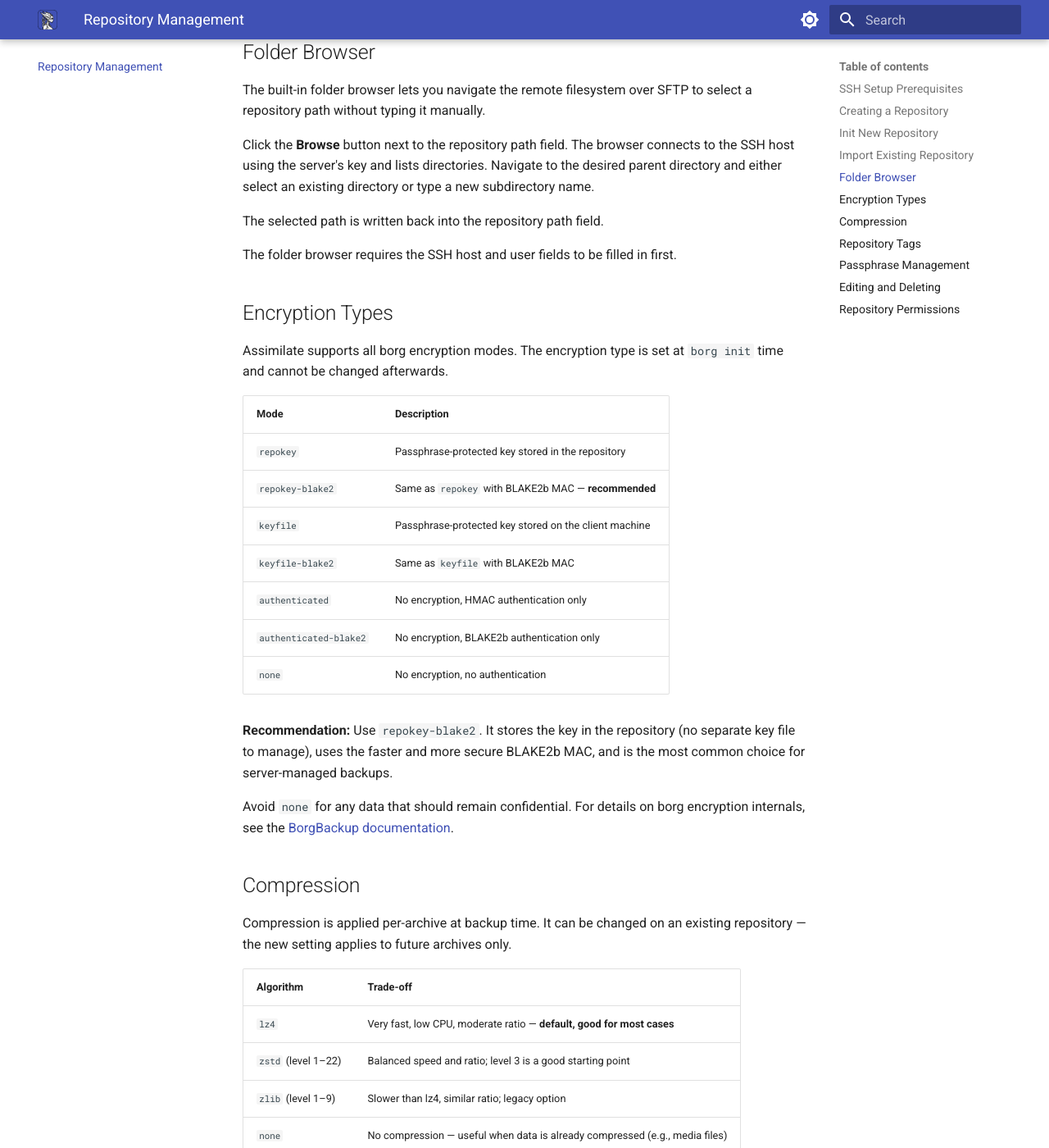
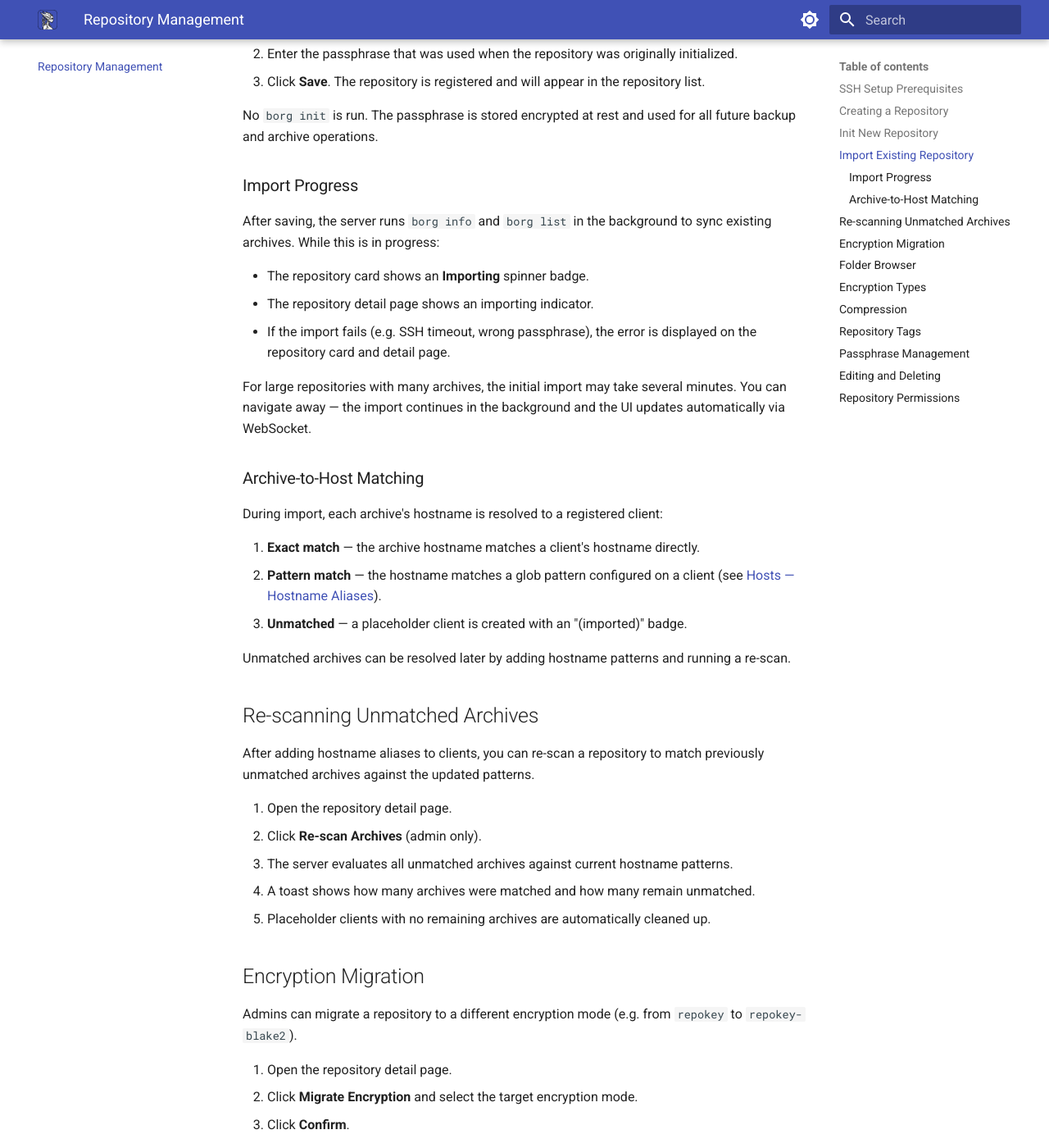
Before and after one commit to alexmohr/assimilate, an MkDocs documentation site: the page built from docs/repositories.md, in a window 1280 px wide and 1400 px high, scrolled down 2814 px. Shown: the whole window at 82% size. Built offline with MkDocs 1.6.1 and Material for MkDocs 9.7.7, drawn with Linux system fonts in a browser that asks for light colours; some of the changed text lies outside the part shown.

Commit message:
docs: update hosts, archives, and repositories pages with new features
- Add Hostname Aliases and Merge Client sections to hosts.md
- Update archives.md with Size column and sortable/filterable table
- Add Import Progress, Re-scan, and Encryption Migration to repositories.md
- Refresh screenshots for hosts, host-detail, archives, repo-detail, repositories

```diff
--- a/docs/repositories.md
+++ b/docs/repositories.md
@@ -65,6 +65,55 @@ Use this path when a borg repository already exists at the remote path and you w
 3. Click **Save**. The repository is registered and will appear in the repository list.
 
 No `borg init` is run. The passphrase is stored encrypted at rest and used for all future backup and archive operations.
+
+### Import Progress
+
+After saving, the server runs `borg info` and `borg list` in the background to sync existing archives. While this is in progress:
+
+- The repository card shows an **Importing** spinner badge.
+- The repository detail page shows an importing indicator.
+- If the import fails (e.g. SSH timeout, wrong passphrase), the error is displayed on the repository card and detail page.
+
+For large repositories with many archives, the initial import may take several minutes. You can navigate away — the import continues in the background and the UI updates automatically via WebSocket.
+
+### Archive-to-Host Matching
+
+During import, each archive's hostname is resolved to a registered client:
+
+1. **Exact match** — the archive hostname matches a client's hostname directly.
+2. **Pattern match** — the hostname matches a glob pattern configured on a client (see [Hosts — Hostname Aliases](hosts.md#hostname-aliases-glob-patterns)).
+3. **Unmatched** — a placeholder client is created with an "(imported)" badge.
+
+Unmatched archives can be resolved later by adding hostname patterns and running a re-scan.
+
+## Re-scanning Unmatched Archives
+
+After adding hostname aliases to clients, you can re-scan a repository to match previously unmatched archives against the updated patterns.
+
+1. Open the repository detail page.
+2. Click **Re-scan Archives** (admin only).
+3. The server evaluates all unmatched archives against current hostname patterns.
+4. A toast shows how many archives were matched and how many remain unmatched.
+5. Placeholder clients with no remaining archives are automatically cleaned up.
+
+## Encryption Migration
+
+Admins can migrate a repository to a different encryption mode (e.g. from `repokey` to `repokey-blake2`).
+
+1. Open the repository detail page.
+2. Click **Migrate Encryption** and select the target encryption mode.
+3. Click **Confirm**.
+
+The server:
+
+1. Renames the existing repository to `<path>.migrated-<date>` on the remote host.
+2. Runs `borg init` at the original path with the new encryption mode.
+3. Updates the database record.
+
+The old repository is preserved at the `.migrated-*` path and can be removed manually once you've confirmed the migration is successful. This operation is audit-logged.
+
+!!! warning
+    Migration creates a new empty repository. Existing archives remain in the old (renamed) repository. You will need to run new backups to populate the migrated repository.
 
 ## Folder Browser
 
```
Also changed, not shown: docs/archives.md (+5 -3 lines), docs/hosts.md (+47 -0 lines), docs/assets/screenshots/archives.png, docs/assets/screenshots/host-detail.png, docs/assets/screenshots/hosts.png, docs/assets/screenshots/repo-detail.png, docs/assets/screenshots/repositories.png.
